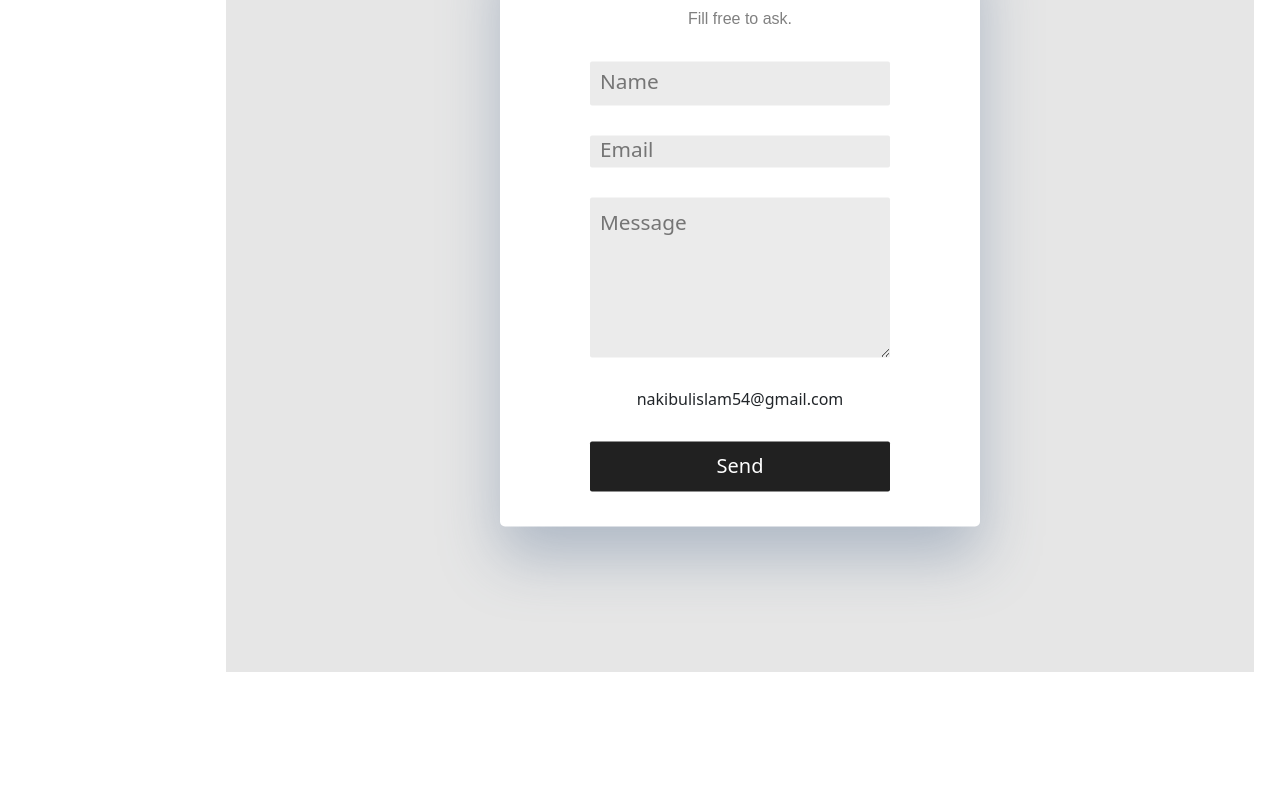
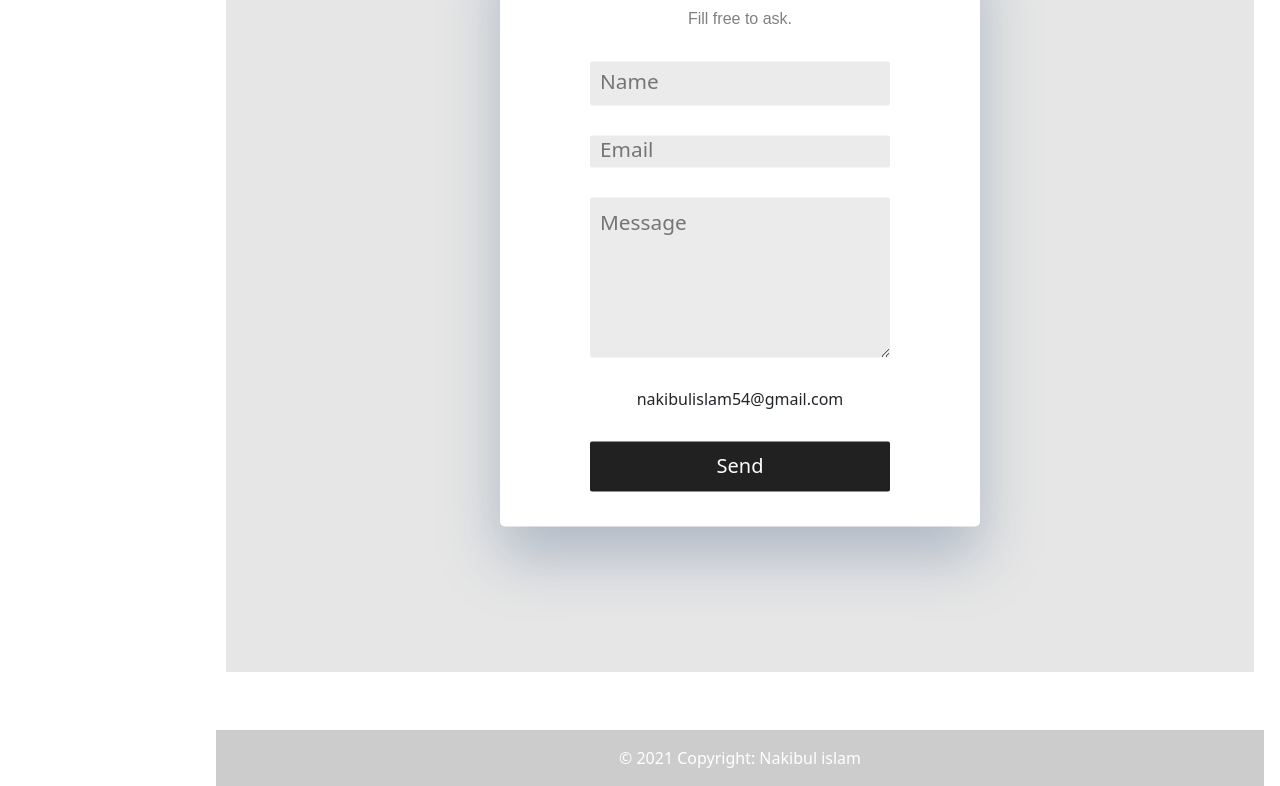
Before and after one commit to Nakib00/Nakibul-islam, a plain HTML site: page index.html in a window 1280 px wide. Shown: the part 4063-4849 px from the top of the page. Before the commit the page ends 4735 px from the top, so only its background shows below. Drawn offline with nearby package versions, Linux system fonts and the light colour scheme.

Commit message:
add footer

```diff
--- a/index.html
+++ b/index.html
@@ -171,6 +171,15 @@
           </div>
         </div>
     </div>
+    <!-- Footer -->
+    <footer class="text-center text-white">
+      <div class="container p-4"></div>
+      <!-- Copyright -->
+      <div class="text-center p-3" style="background-color: rgba(0, 0, 0, 0.2);">
+        © 2021 Copyright:
+        <span class="text-white">Nakibul islam</span>
+      </div>
+    </footer>
   </body>
   <script src="script.js"></script>
 </html>
```
